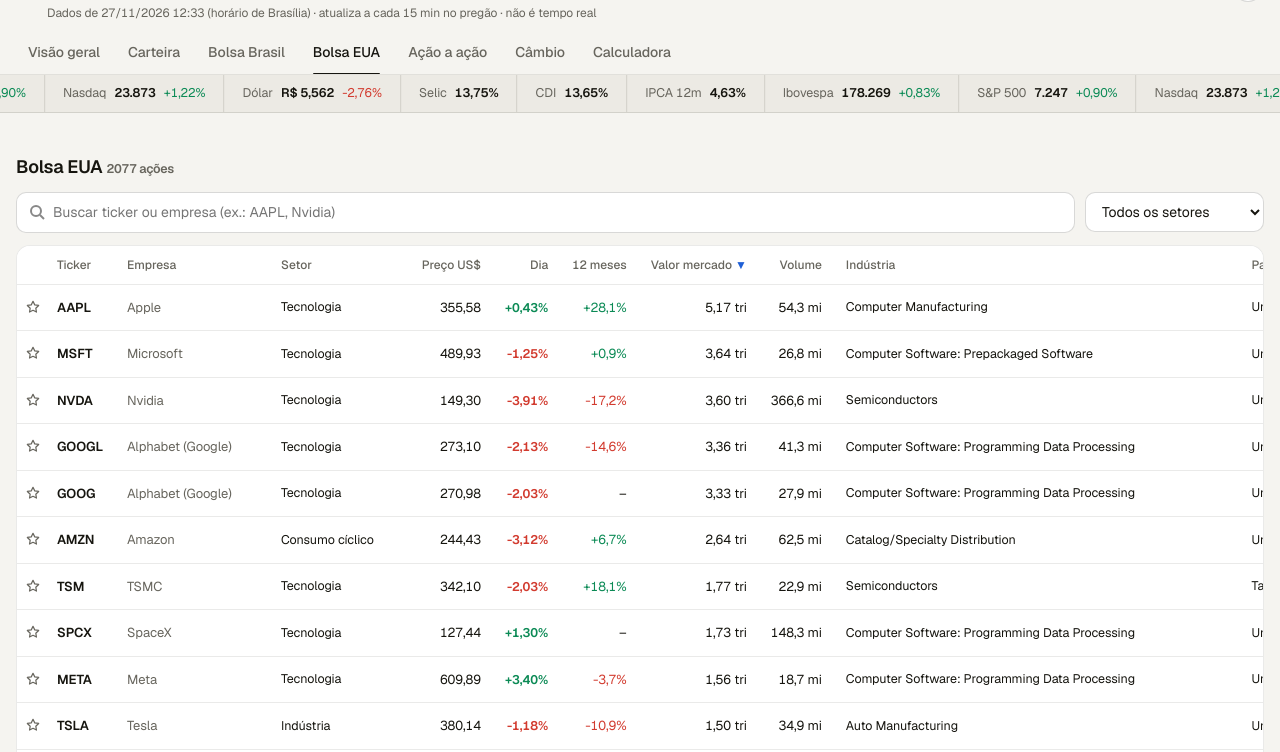
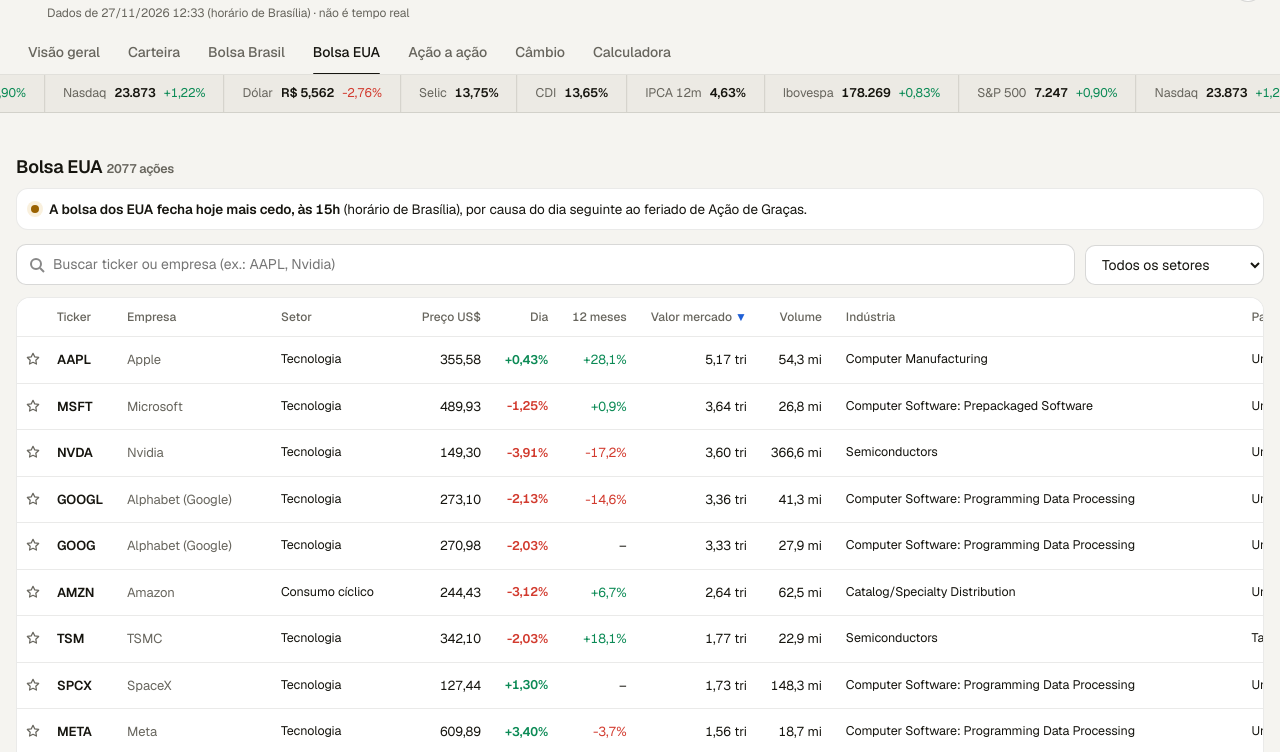
Before and after one commit to davicosban/Investimentos, a plain HTML site: page site/index.html in a window 1280 px wide. Both pictures are taken after a click on the link "Bolsa EUA". Shown: the part 40-792 px from the top of the page. Drawn offline with nearby package versions, Linux system fonts and the light colour scheme.

Commit message:
Bolsa EUA: aviso de abertura e fechamento (com feriados e dias de fechamento antecipado) enquanto a B3 está aberta
Co-Authored-By: Claude Opus 5.5 <noreply@anthropic.com>
Claude-Session: https://claude.ai/code/session_014V9Mvi8PdGj5HhzpjzzgjA

```diff
--- a/site/index.html
+++ b/site/index.html
@@ -77,6 +77,9 @@ nav.tabs a:hover{color:var(--ink)}
 nav.tabs a[aria-current="page"]{background:var(--ink);color:var(--bg)}
 .dbar{flex-basis:100%;display:flex;flex-wrap:wrap;align-items:center;gap:8px 12px;font-size:13px;background:var(--surface);border:1px solid var(--line);border-radius:14px;padding:8px 8px 8px 14px}
 .dbar button{padding:6px 14px}
+.mkt{display:flex;align-items:center;gap:10px;margin:-4px 0 14px;padding:10px 14px;border-radius:12px;background:var(--surface);border:1px solid var(--line);font-size:13.5px;color:var(--ink)}
+.mkt::before{content:"";flex:none;width:8px;height:8px;border-radius:50%;background:var(--warn);box-shadow:0 0 0 4px var(--warnbg)}
+.mkt b{font-weight:600}.mkt .muted{font-size:12.5px}
 .dbar[hidden],[hidden]{display:none!important}
 a:focus-visible,button:focus-visible,input:focus-visible,select:focus-visible{outline:2px solid var(--accent);outline-offset:2px}
 /* type */
@@ -574,6 +577,7 @@ html.menu-open header.top,html.menu-open header.top *{-webkit-app-region:no-drag
 
 <section id="v-eua" hidden>
   <h2>Bolsa EUA <span class="muted small" id="euacount"></span></h2>
+  <div class="mkt" id="usAviso" role="status" hidden></div>
   <div class="toolbar">
     <input type="search" id="euaq" placeholder="Buscar ticker ou empresa (ex.: AAPL, Nvidia)">
     <select id="euasec"><option value="">Todos os setores</option></select>
@@ -1110,6 +1114,24 @@ async function initCloud(){if(!/github\.io$/.test(location.hostname))return;let
   A.onAuthStateChanged(auth,u=>{CLOUD.user=u;ACCT.user=u;ACCT.last=u?{displayName:u.displayName,email:u.email,photoURL:u.photoURL}:null;try{u?localStorage.setItem("conta",JSON.stringify(ACCT.last)):localStorage.removeItem("conta")}catch(e){}CLOUD.sync=u?"pend":null;paintAcct();if(CLOUD.unsub){CLOUD.unsub();CLOUD.unsub=null}if(u)cloudSync()});
   document.addEventListener("visibilitychange",()=>{if(!document.hidden&&CLOUD.user&&CLOUD.sync==="erro")cloudSync()});}
 initCloud().catch(e=>console.warn("conta:",e));
+// ---------- Aviso na aba EUA: horário de abertura/fechamento de lá enquanto a B3 está aberta ----------
+const NYSE_FER=new Set(["2026-01-01","2026-01-19","2026-02-16","2026-04-03","2026-05-25","2026-06-19","2026-07-03","2026-09-07","2026-11-26","2026-12-25","2027-01-01","2027-01-18","2027-02-15","2027-03-26","2027-05-31","2027-06-18","2027-07-05","2027-09-06","2027-11-25","2027-12-24"]);
+const NYSE_CEDO={"2026-11-27":"do dia seguinte ao feriado de Ação de Graças","2026-12-24":"da véspera de Natal","2027-11-26":"do dia seguinte ao feriado de Ação de Graças"};   // fecha às 13h de Nova York
+const B3_FER=new Set(["2026-01-01","2026-02-16","2026-02-17","2026-04-03","2026-04-21","2026-05-01","2026-06-04","2026-09-07","2026-10-12","2026-11-02","2026-11-20","2026-12-24","2026-12-25","2026-12-31","2027-01-01","2027-02-08","2027-02-09","2027-03-26","2027-04-21","2027-05-27","2027-09-07","2027-10-12","2027-11-02","2027-11-15","2027-11-20","2027-12-24","2027-12-31"]);
+function tzParts(d,tz){const o={};new Intl.DateTimeFormat("en-CA",{timeZone:tz,year:"numeric",month:"2-digit",day:"2-digit",hour:"2-digit",minute:"2-digit",hourCycle:"h23",weekday:"short"}).formatToParts(d).forEach(p=>o[p.type]=p.value);return {dia:`${o.year}-${o.month}-${o.day}`,min:+o.hour*60+ +o.minute,fds:o.weekday==="Sat"||o.weekday==="Sun"}}
+function usAviso(){const el=$("#usAviso");if(!el)return;const now=new Date(),br=tzParts(now,"America/Sao_Paulo"),ny=tzParts(now,"America/New_York");
+  const dif=br.min-ny.min+(br.dia>ny.dia?1440:br.dia<ny.dia?-1440:0);   // minutos que Brasília está à frente de Nova York (1 ou 2 h)
+  const b3Fim=dif>=120?18*60:17*60;   // B3 fecha às 18h quando os EUA estão no horário de inverno, 17h no de verão
+  const b3Aberta=!br.fds&&!B3_FER.has(br.dia)&&br.min>=10*60&&br.min<b3Fim;
+  const hm=m=>{m=((m%1440)+1440)%1440;const h=Math.floor(m/60),mm=m%60;return h+"h"+(mm?String(mm).padStart(2,"0"):"")};
+  const abre=9*60+30,fecha=NYSE_CEDO[ny.dia]?13*60:16*60;let msg="";
+  if(b3Aberta){
+    if(ny.fds||NYSE_FER.has(ny.dia))msg=`<span><b>A bolsa dos EUA está fechada hoje</b> (feriado lá). Os preços abaixo são do último pregão.</span>`;
+    else if(ny.min<abre)msg=`<span><b>A bolsa dos EUA abre hoje às ${hm(abre+dif)}</b> (horário de Brasília). Até lá, os preços abaixo são do último fechamento.</span>`;
+    else if(ny.min>=fecha)msg=`<span><b>A bolsa dos EUA já fechou hoje, às ${hm(fecha+dif)}</b> (horário de Brasília)${NYSE_CEDO[ny.dia]?`, mais cedo por causa ${NYSE_CEDO[ny.dia]}`:""}. Os preços abaixo são do fechamento.</span>`;
+    else if(NYSE_CEDO[ny.dia])msg=`<span><b>A bolsa dos EUA fecha hoje mais cedo, às ${hm(fecha+dif)}</b> (horário de Brasília), por causa ${NYSE_CEDO[ny.dia]}.</span>`}
+  el.innerHTML=msg;el.hidden=!msg}
+usAviso();setInterval(usAviso,60*1000);
 let DET=null;
 const ppf=v=>(v>0?"+":v<0?"−":"")+fmt(Math.abs(v),2)+" p.p.";
 const MOB=()=>innerWidth<=640;
@@ -1314,7 +1336,7 @@ getData().then(([b,u,h])=>{
   BR=b;US=u;H=h;
   for(const r of US){if(r.c==null&&H[r.t])r.c=dchg(r.t)}
   for(const r of BR){if(!r.n&&H[r.t])r.n=H[r.t].n||""}
-  $("#asof").textContent=`Dados de ${ASOF} (horário de Brasília) · atualiza a cada 15 min no pregão · não é tempo real`;
+  $("#asof").textContent=`Dados de ${ASOF} (horário de Brasília) · não é tempo real`;
   renderOverview();renderFX();
   dget("intraday.json").then(j=>{INTRA=j}).catch(()=>{});
   if(DATA){try{calcTop();calcRF();calcCmp();calcEQ();renderDsRF()}catch(e){}}
```
